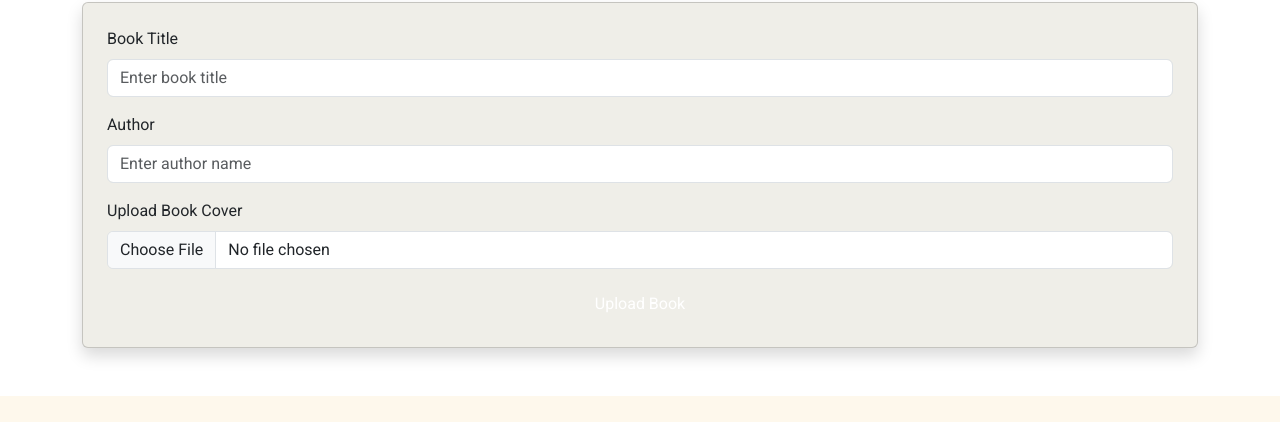
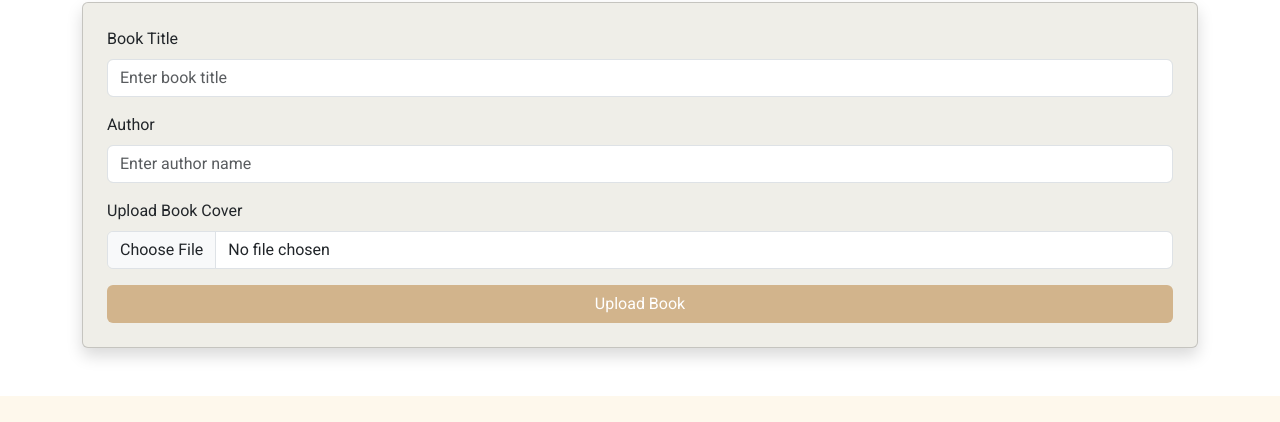
Before and after one commit to Salma-Ali123/booknest, a plain HTML site: page index.html in a window 1280 px wide. Shown: the part 5952-6374 px from the top of the page. Drawn offline with Linux system fonts and the light colour scheme; a web font is replaced by a local one.

Commit message:
Update style.css

```diff
--- a/css/style.css
+++ b/css/style.css
@@ -242,6 +242,10 @@ footer{
     display: none;
 }
 
+/* uploading */
+.btn-upload{
+    background-color:#D2B48C ;
+}
 @media (max-width: 678px) {
     header{
         height: 130vh;
```
